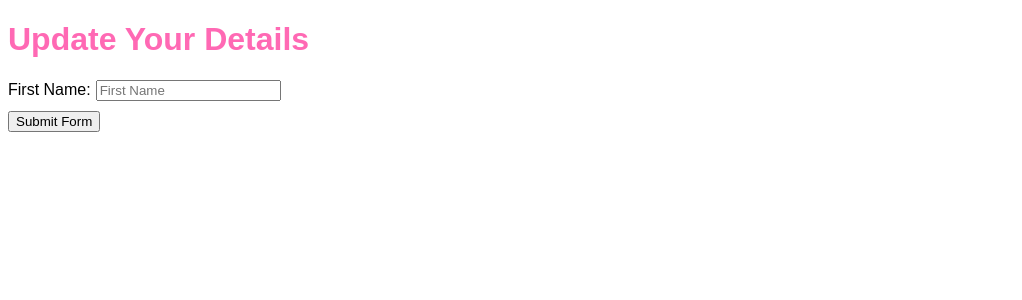
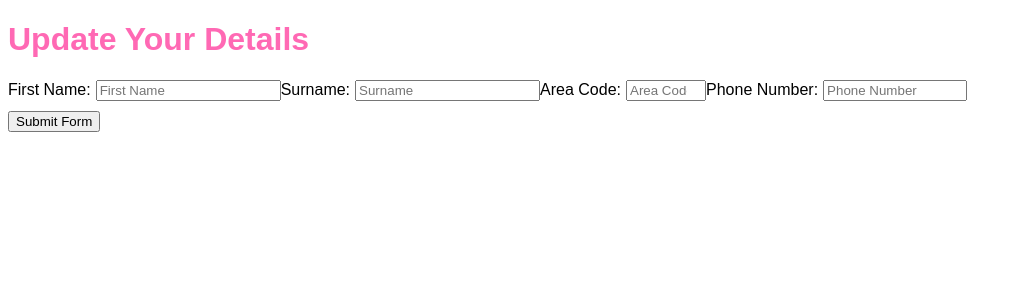
Before and after one commit to Ashiqr/Generic-Form, a React app: page / in a window 1280 px wide. Shown: the top 300 px of the page, without its empty margins (0-1022 px from the left). Built offline with nearby package versions, Linux system fonts and the light colour scheme; the HTML template or start-up script is replaced by a standard one.

Commit message:
Add number and found submit bug

```diff
--- a/src/Components/Form.js
+++ b/src/Components/Form.js
@@ -3,6 +3,7 @@
 // see the REUSABLE COMPONENT section for details
 import React from 'react';
 import Name from './Name';
+import Number from './Number';
 import validation from './validation';
 import Submit from './Submit';
 
@@ -10,10 +11,18 @@ import Submit from './Submit';
 const Form = () => {return (
     <React.Fragment>
         <form>
-            <Name name='first_name' label='First Name' max='25' required='1' value={''} Validate={(Name) => {
+            <Name name='first_name' label='First Name' max='25' value={''} Validate={(Name) => {
                 return validation.ValidateInput([validation.RequiredInput, validation.OnlyText], Name);
             }}/>
-            {/* <Name title='Surname' max='5' required='0'/> */}
+            <Name name='surname' label='Surname' max='25' value={''} Validate={(Name) => {
+                return validation.ValidateInput([validation.OnlyText], Name);
+            }}/>
+            <Number name='area_code' label='Area Code' value={''} min={1000} max={99999} step={1} Validate={(number) => {
+                return validation.ValidateInput([validation.OnlyNumeric], number);
+            }}/>
+            <Number name='phone_number' label='Phone Number' value={''} min={0} max={9999999999999} step={1} Validate={(number) => {
+                return validation.ValidateInput([validation.RequiredInput, validation.OnlyNumeric], number);
+            }}/>
             <Submit text='Submit Form' formName='react-root'/>
         </form>
     </React.Fragment>
--- a/src/Components/Name.js
+++ b/src/Components/Name.js
@@ -1,11 +1,10 @@
 import React from 'react';
 
 const Name = (data) => {
-    // var [validate, setValidate] = useState({result: true, message: ''});
     return (
         <React.Fragment>
             <label style={{marginRight: '5px'}}>{data.label}:</label>
-            <input type='text' placeholder={data.label} maxLength={Number(data.max)} required={data.required}
+            <input type='text' placeholder={data.label} maxLength={Number(data.max)}
             name={data.name} onChange={(e) => e.currentTarget.setCustomValidity(data.Validate(e.currentTarget.value).message)}>
             </input>
         </React.Fragment>
--- /dev/null
+++ b/src/Components/Number.js
@@ -0,0 +1,15 @@
+import React from 'react';
+
+const Number = (data) => {
+    return (
+        <React.Fragment>
+            <label style={{marginRight: '5px'}}>{data.label}:</label>
+            <input type='number' placeholder={data.label} min={data.min} max={data.max} step={data.step}
+            name={data.name} onChange={(e) => e.currentTarget.setCustomValidity(data.Validate(e.currentTarget.value).message)}
+            >
+            </input>
+        </React.Fragment>
+    )
+};
+
+export default Number;
--- a/src/Components/Submit.js
+++ b/src/Components/Submit.js
@@ -11,7 +11,7 @@ const Submit = (data) => {
                 result[inputs[index].name] = inputs[index].value;
             }
             else{
-                return 'Form Invalid';
+                return 'Form contains invalid input';
             }
         }
         e.preventDefault();
```
Also changed, not shown: 2 other files (tests, documents, lock files or other folders).
